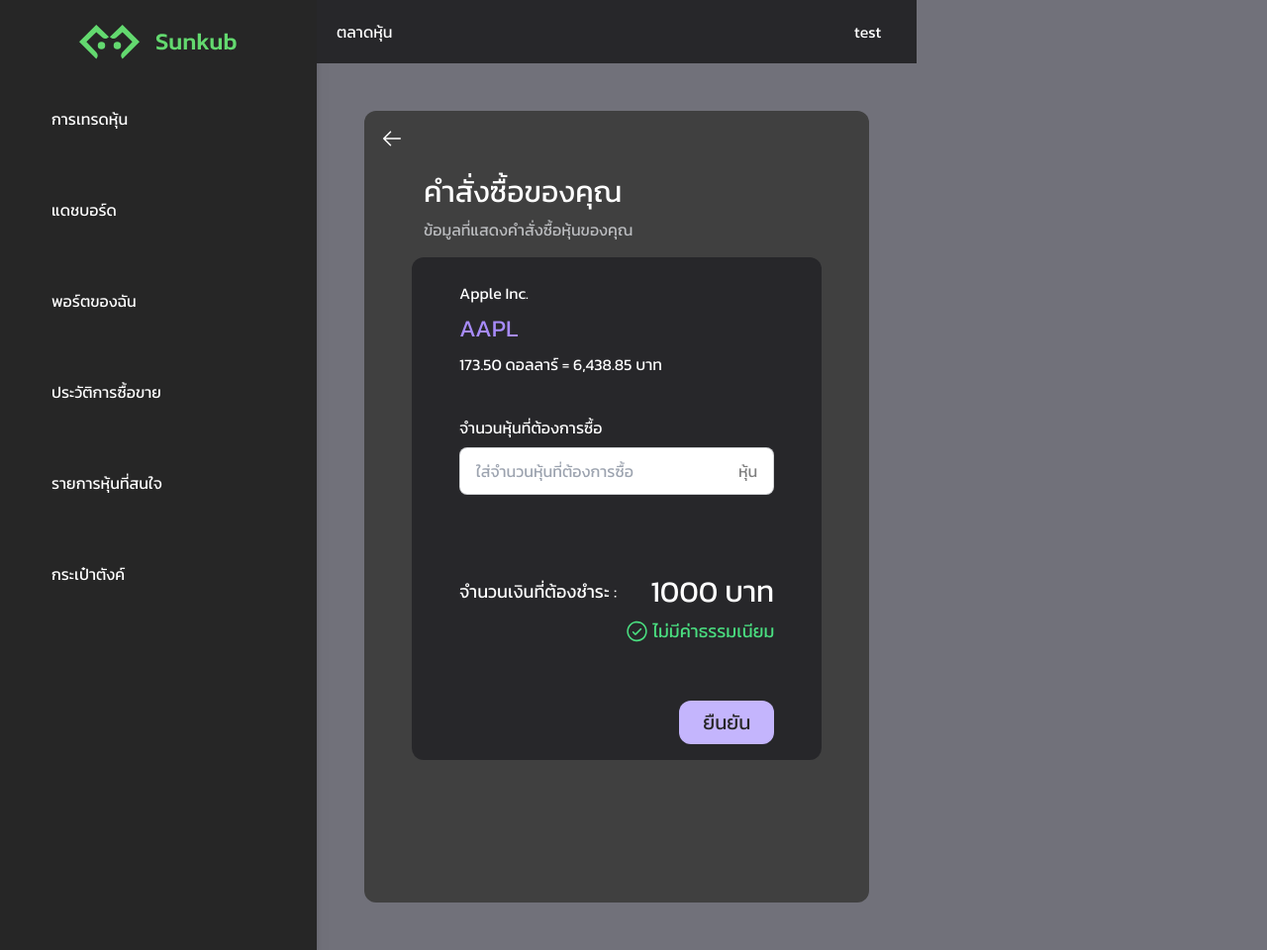
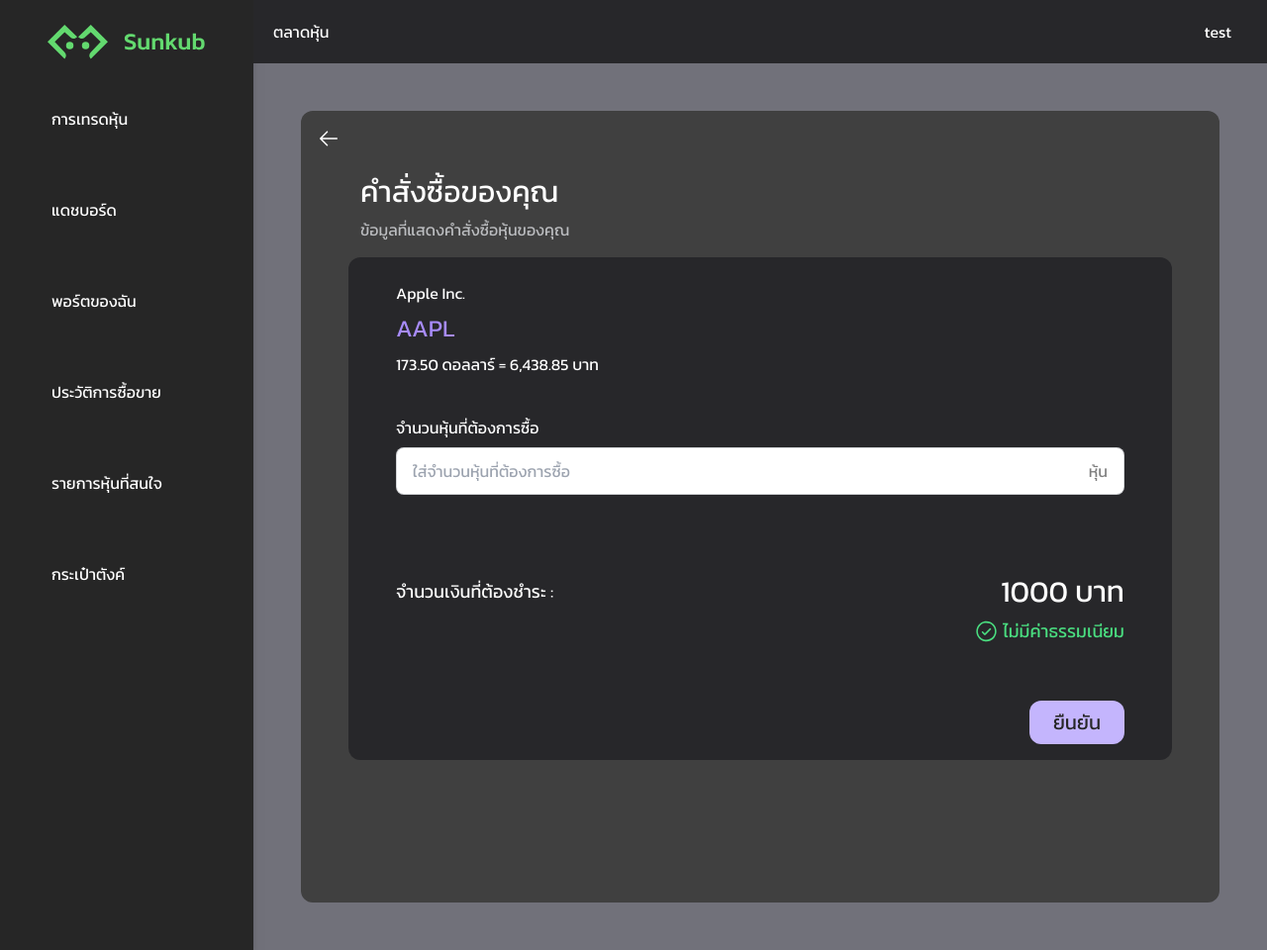
Before and after one commit to RattipongMark/sunkub, a Laravel app: template sunkub-back/resources/views/buy.blade.php in a window 1280 px wide. Shown: the whole page at 99% size. Run offline with Laravel 10, Linux system fonts and the light colour scheme; the template is opened without the code that fills it, so the values that code supplies are empty; style sheets or scripts are compiled from the project's sources; some libraries are stand-ins or nearby versions.

Commit message:
edited sidebar

```diff
--- a/sunkub-back/resources/views/real_components/sidebar.blade.php
+++ b/sunkub-back/resources/views/real_components/sidebar.blade.php
@@ -24,7 +24,7 @@
     </script>
     <div class="bg-zinc-500">
         <div class="flex flex-row relative">
-            <div class="bg-neutral-800 drop-shadow-lg basis-1/4 ">
+            <div class="bg-neutral-800 drop-shadow-lg w-full basis-1/4">
                 <div class="flex flex-col items-center sticky top-0">
                     <img src="{{ url('images/LOGO.svg') }}" alt=""
                         class="p-4">
@@ -57,7 +57,7 @@
                     </ul>
                 </div>
             </div>
-            <div class="grid">
+            <div class="grid w-full">
                 <div class="h-full sticky top-0 navpo">
                     <div class="navbar bg-zinc-800 text-white pl-5 pr-5 ">
                         <div>@yield('contentnav')</div>
```
